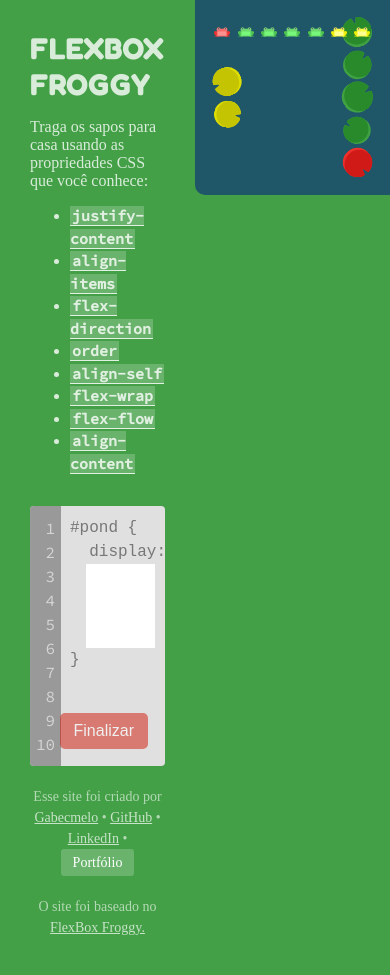
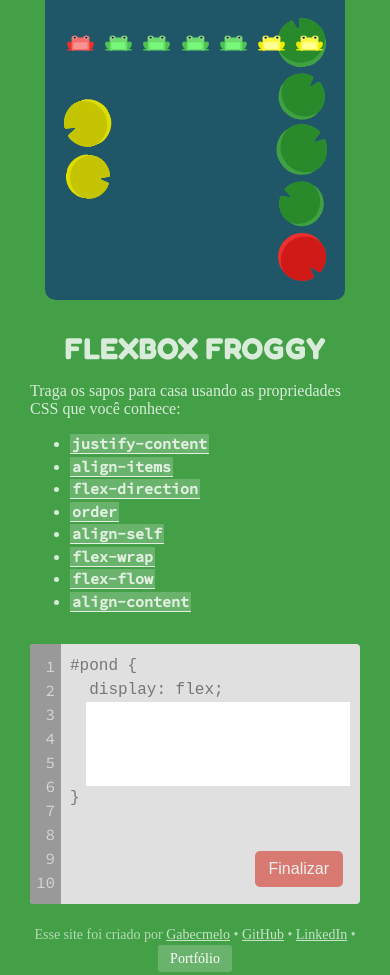
Before and after one commit to gabecmelo/Flexbox-Froggy, a website built with Vite: page index.html in a window 390 px wide. Shown: the top 975 px of the page. Built offline with nearby package versions, Linux system fonts and the light colour scheme.

Commit message:
Adiciona media queries

```diff
--- a/game.js
+++ b/game.js
@@ -1,3 +1,5 @@
+import './style.css'
+
 window.onload = () => {
 	const textArea = document.querySelector('#textArea');
 	const button = document.querySelector('#finalize');
--- a/index.html
+++ b/index.html
@@ -6,7 +6,6 @@
   <meta http-equiv="X-UA-Compatible" content="IE=edge">
   <meta name="viewport" content="width=device-width, initial-scale=1.0">
   <title>Flexbox Froggy do Gab</title>
-  <link rel="stylesheet" href="style.css">
 </head>
 
 <body>
@@ -143,7 +142,7 @@
     </div>
   </section>
 
-  <script src="game.js"></script>
+  <script src="game.js" type="module"></script>
 </body>
 
 </html>
--- a/style.css
+++ b/style.css
@@ -242,3 +242,35 @@
   background-color: rgba(255, 255, 255, 0.2);
   font-size: 12px;
 }
+
+@media screen and (max-width: 768px) {
+
+  body {
+    flex-direction: column-reverse;
+  }
+
+  body * {
+    justify-content: center;
+  }
+
+  #instructions {
+    width: 100%;
+  }
+
+  #content {
+    align-self: center;
+    top: 0;
+    width: 50vw;
+    height: 50vw;
+    min-width: 300px;
+    min-height: 300px;
+    max-width: 100vh;
+    max-height: 100vh;
+    overflow: hidden;
+    border-radius: 0 0 10px 10px;
+  }
+
+  .credits {
+
+  }
+}
```
